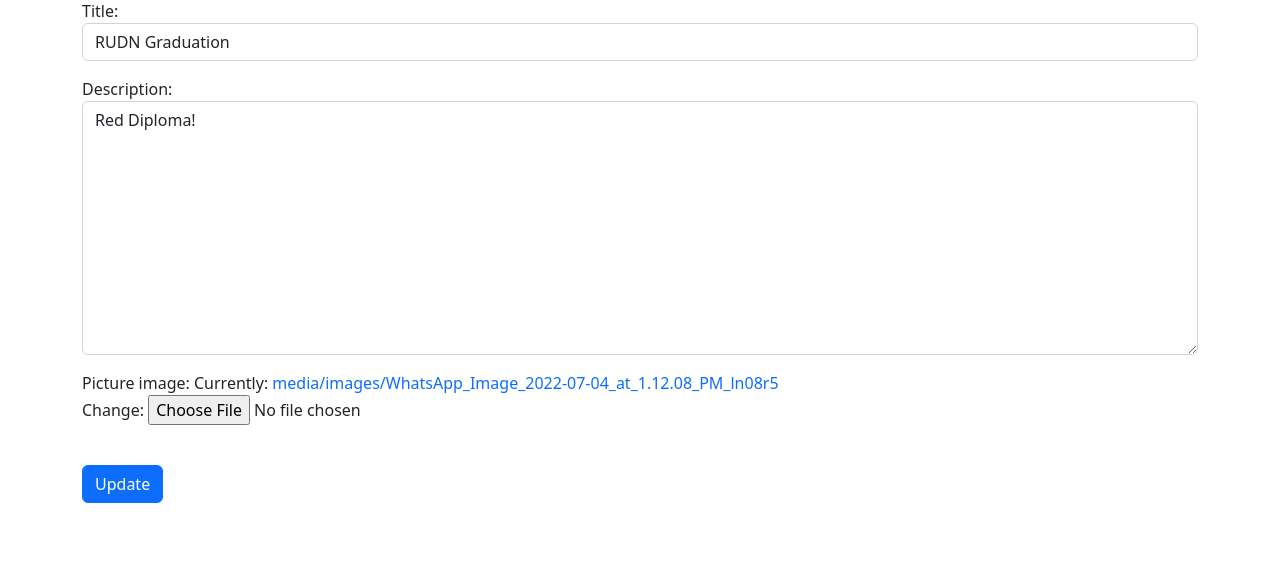
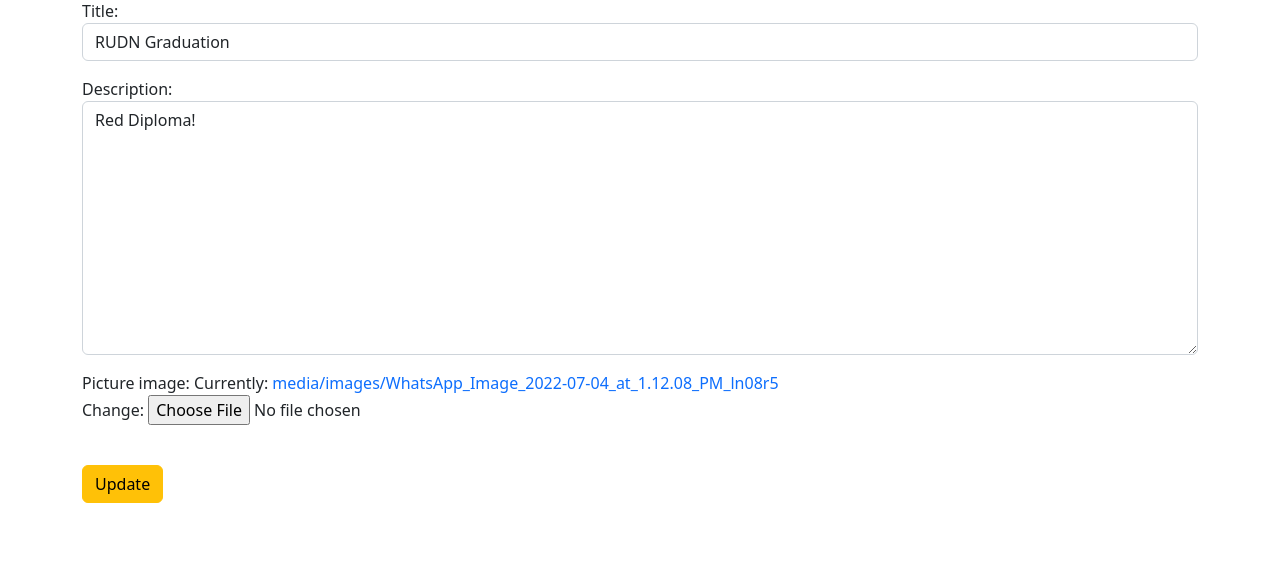
Before and after one commit to SON-OF-EDDY/InstaBook2, a Django app: page /edit_pic/68 in a window 1280 px wide. Shown: the part 233-800 px from the top of the page. Run offline with Django 4.2, Linux system fonts and the light colour scheme; a user stored in the database is signed in; data comes from the database, SQL or seed files in the repository; both versions use the stored data as it was after the commit; some libraries are stand-ins or nearby versions.

Commit message:
final push...hopefully2

```diff
--- a/mypics/templates/edit_pic.html
+++ b/mypics/templates/edit_pic.html
@@ -13,7 +13,7 @@
 {%csrf_token%}
     {{form.as_p}}
     <br>
-    <input type="submit" value="Update" class="btn btn-primary">
+    <input type="submit" value="Update" class="btn btn-warning">
 </form>
 <br>
                     <br>
--- a/mypics/templates/edit_song.html
+++ b/mypics/templates/edit_song.html
@@ -13,7 +13,7 @@
 {%csrf_token%}
     {{form.as_p}}
     <br>
-    <input type="submit" value="Update" class="btn btn-primary">
+    <input type="submit" value="Update" class="btn btn-warning">
 </form>
 <br>
                     <br>
--- a/mypics/views.py
+++ b/mypics/views.py
@@ -22,8 +22,9 @@ import json
 #???????????????????????????????????????????????????????????????????????????????????????????????????????????????????????
 #???????????????????????????????????????????????????????????????????????????????????????????????????????????????????????
 #??????     CURRENTLY WORKING ON  ????????????
-# modify django register form a little...
 # page loading animation django
+# yellow buttons
+# centre text in cards...
 #???????????????????????????????????????????????????????????????????????????????????????????????????????????????????????
 #???????????????????????????????????????????????????????????????????????????????????????????????????????????????????????
 
```
Also changed, not shown: db.sqlite3.
